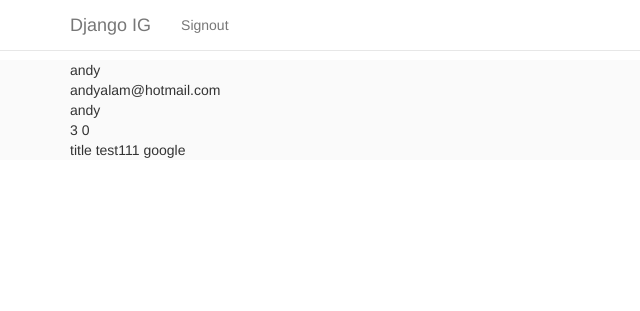
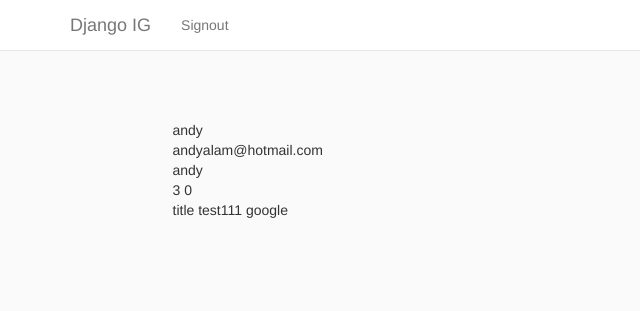
Before and after one commit to andyalam/django_instagram, a Django app: a page that uses feeds/templates/feeds/profile.html in a window 1280 px wide. Shown: the top 311 px of the page, without its empty margins (0-640 px from the left). Run offline with Django 3.2, Linux system fonts and the light colour scheme; data comes from the database, SQL or seed files in the repository; both versions use the stored data as it was after the commit; some libraries are stand-ins or nearby versions.

Commit message:
misc changes site wide

```diff
--- a/feeds/models.py
+++ b/feeds/models.py
@@ -15,6 +15,14 @@ class UserProfile(models.Model):
                                         related_name="following_profile",
                                         null=True,
                                         blank=True)
+    profile_pic = ProcessedImageField(upload_to='profile_pics',
+                                format='JPEG',
+                                options={ 'quality': 100},
+                                null=True,
+                                blank=True)
+
+    def __unicode__(self):
+        return self.user.username
 
 class IGPost(models.Model):
     user = models.ForeignKey(User, null=True, blank=True)
@@ -39,7 +47,13 @@ class Comment(models.Model):
     comment = models.CharField(max_length=100)
     posted_on = models.DateTimeField()
 
+    def __unicode__(self):
+        return self.comment
+
 
 class Like(models.Model):
     post = models.ForeignKey('IGPost')
     user = models.OneToOneField(User)
+
+    def __unicode__(self):
+        return 'Like: ' + self.user.username + ' ' + self.post.title
--- a/feeds/templates/feeds/index.html
+++ b/feeds/templates/feeds/index.html
@@ -10,7 +10,11 @@
                     <div class="card__panel-head">
                         <div class="poster__info">
                             <a href="{% url 'profile' post.user.username %}" class="poster__name">
-                              <img class="poster__profilepic" src="{% static 'images/profile_placeholder.jpg' %}">
+                              {% if post.profile.profile_pic %}
+                                <img class="poster__profilepic" src="{{ post.profile.profile_pic.url }}">
+                              {% else %}
+                                <img class="poster__profilepic" src="{% static 'images/profile_placeholder.jpg' %}">
+                              {% endif %}
                               {{ post.user.username }}
                             </a>
                             <span class="poster__timestamp">
--- a/feeds/templates/feeds/profile.html
+++ b/feeds/templates/feeds/profile.html
@@ -3,6 +3,7 @@
 {% load static %}
 
 {% block content %}
+<div class="profile-container">
     {{ user.username }}<br>
     {{ user.email }}<br>
     {{ profile.user.username }}<br>
@@ -11,4 +12,6 @@
     {% for post in user.igpost_set.all %}
       {{ post }}
     {% endfor %}
+
+</div>
 {% endblock %}
--- a/static/css/partials/_cards.scss
+++ b/static/css/partials/_cards.scss
@@ -16,6 +16,8 @@
         border-radius: 100%;
         max-width: 30px;
         max-height: 30px;
+        width: 30px;
+        height: 30px;
         margin-right: 5px;
       }
       &__name {
--- a/static/css/partials/_components.scss
+++ b/static/css/partials/_components.scss
@@ -0,0 +1,9 @@
+body {
+  background-color: #fafafa;
+}
+
+.content-wrapper {
+  margin-top: 60px;
+  margin-bottom: 60px;
+  background-color: #fafafa;
+}
--- /dev/null
+++ b/static/css/partials/_profile.scss
@@ -0,0 +1,9 @@
+.profile-container {
+  max-width: 975px;
+  padding: 60px 20px 0;
+  margin: 0 auto;
+
+  @media screen and (max-width: 992px) {
+    padding: 60px 0;
+  }
+}
--- a/static/css/style.css
+++ b/static/css/style.css
@@ -1,3 +1,11 @@
+body {
+  background-color: #fafafa; }
+
+.content-wrapper {
+  margin-top: 60px;
+  margin-bottom: 60px;
+  background-color: #fafafa; }
+
 .navbar {
   background-color: #fff; }
 
@@ -17,6 +25,8 @@
       border-radius: 100%;
       max-width: 30px;
       max-height: 30px;
+      width: 30px;
+      height: 30px;
       margin-right: 5px; }
     .card__panel-head .poster__name {
       color: #262626; }
@@ -56,9 +66,12 @@
         color: #4d4d4d;
         text-decoration: none; }
 
-.content-wrapper {
-  margin-top: 60px;
-  margin-bottom: 60px;
-  background-color: #fafafa; }
+.profile-container {
+  max-width: 975px;
+  padding: 60px 20px 0;
+  margin: 0 auto; }
+  @media screen and (max-width: 992px) {
+    .profile-container {
+      padding: 60px 0; } }
 
 /*# sourceMappingURL=style.css.map */
--- a/static/css/style.scss
+++ b/static/css/style.scss
@@ -3,9 +3,4 @@
 @import 'partials/components';
 @import 'partials/nav';
 @import 'partials/cards';
-
-.content-wrapper {
-  margin-top: 60px;
-  margin-bottom: 60px;
-  background-color: #fafafa;
-}
+@import 'partials/profile';
```
Also changed, not shown: db.sqlite3, feeds/migrations/0009_userprofile_profile_pic.py (added), 1 other file. Lines whose indentation alone changed are shown as unchanged.
